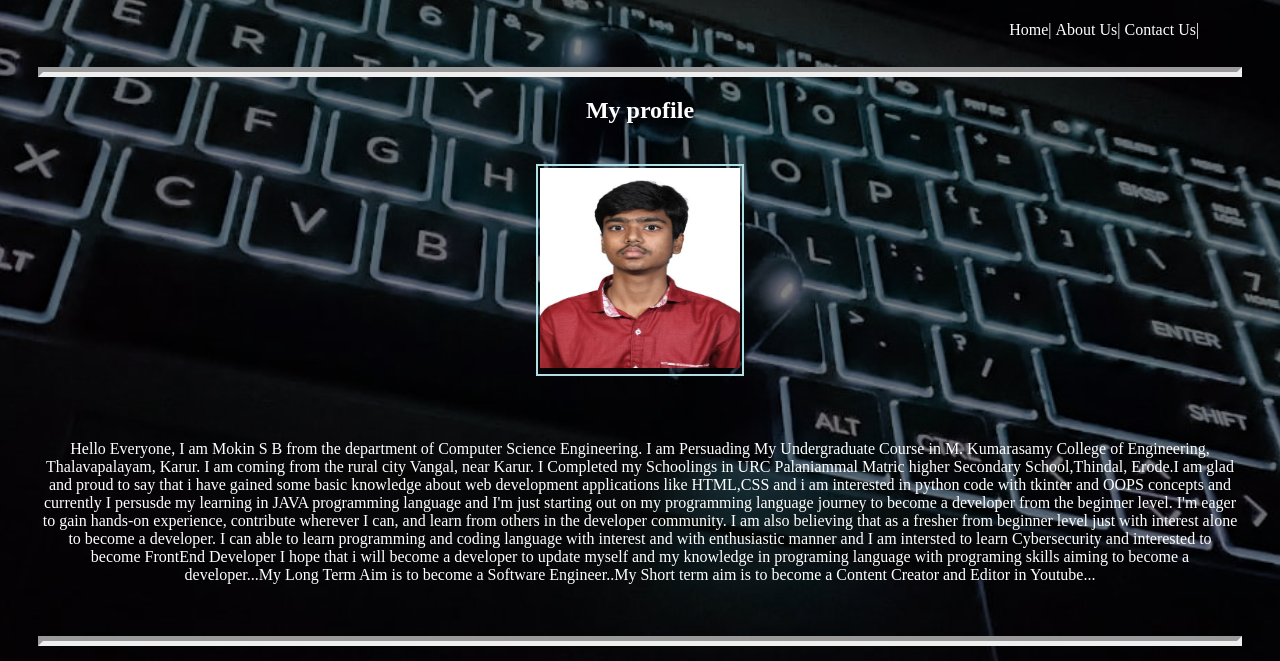
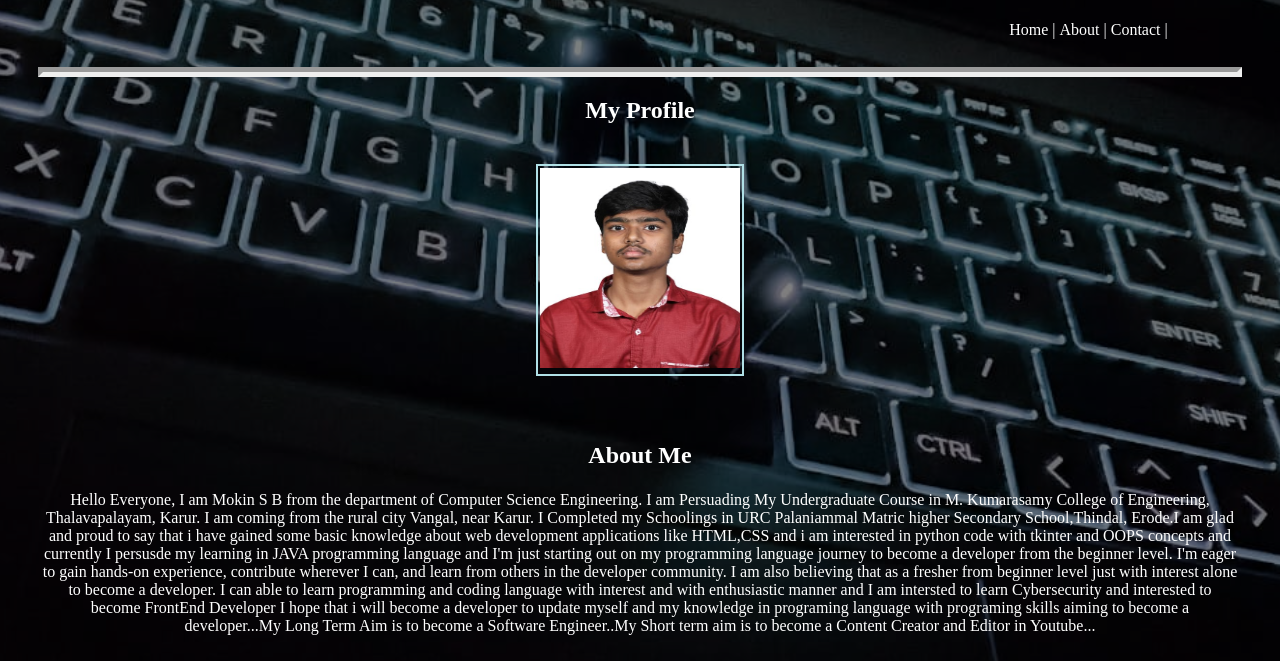
Before and after one commit to Mokin-1726/Profile-Portfolio, a plain HTML site: page home.html in a window 1280 px wide. Shown: the part 137-798 px from the top of the page. Drawn offline with Linux system fonts and the light colour scheme.

Commit message:
Add files via upload

```diff
--- a/home.html
+++ b/home.html
@@ -14,17 +14,17 @@
 </center>
 <nav>
 <ul class="ten">
-    <li><a class="car" href="home.html">Home|</a></li>
-    <li><a class="car" href="About us.html">About Us|</a></li>
-    <li><a class="car" href="contact.html">Contact Us|</a></li>
+    <li><a class="car" href="home.html">Home |</a></li>
+    <li><a class="car" href="About us.html">About |</a></li>
+    <li><a class="car" href="contact.html">Contact |</a></li>
 </ul>
 </nav>
 <hr>
 
 <center>
-    <h2>My profile</h2>
+    <h2>My Profile</h2>
 <div class="prof"> <img src="Mokin image.jpg" width="200px" height="200px"></img></div>
-<div><center><p>Hello Everyone, I am Mokin S B from the department of Computer Science Engineering. I am Persuading My Undergraduate Course in M. Kumarasamy College of Engineering, Thalavapalayam, Karur. I am coming from the rural city Vangal, near Karur. I Completed my Schoolings in URC Palaniammal Matric higher Secondary School,Thindal, Erode.I am glad and proud to say that i have gained some basic knowledge about web development applications like HTML,CSS and i am interested in python code with tkinter and OOPS concepts and currently I persusde my learning in JAVA programming language and I'm just starting out on my programming language journey to become a developer from the beginner level. I'm eager to gain hands-on experience, contribute wherever I can, and learn from others in the developer community.
+<div><center><h2>About Me</h2><p>Hello Everyone, I am Mokin S B from the department of Computer Science Engineering. I am Persuading My Undergraduate Course in M. Kumarasamy College of Engineering, Thalavapalayam, Karur. I am coming from the rural city Vangal, near Karur. I Completed my Schoolings in URC Palaniammal Matric higher Secondary School,Thindal, Erode.I am glad and proud to say that i have gained some basic knowledge about web development applications like HTML,CSS and i am interested in python code with tkinter and OOPS concepts and currently I persusde my learning in JAVA programming language and I'm just starting out on my programming language journey to become a developer from the beginner level. I'm eager to gain hands-on experience, contribute wherever I can, and learn from others in the developer community.
 I am also believing that as a fresher from beginner level just with interest alone to become a developer. I can able to learn programming and coding language with interest and with enthusiastic manner and I am intersted to learn Cybersecurity and interested to become FrontEnd Developer
 I hope that i will become a developer to update myself and my knowledge in programing language with programing skills aiming to become a developer...My Long Term Aim is to become a Software Engineer..My Short term aim is to become a Content Creator and Editor in Youtube...</p></center></div>
 </center>
```
Also changed, not shown: About us.html (+5 -5 lines), contact.html (+3 -3 lines), index.html (+5 -5 lines).
